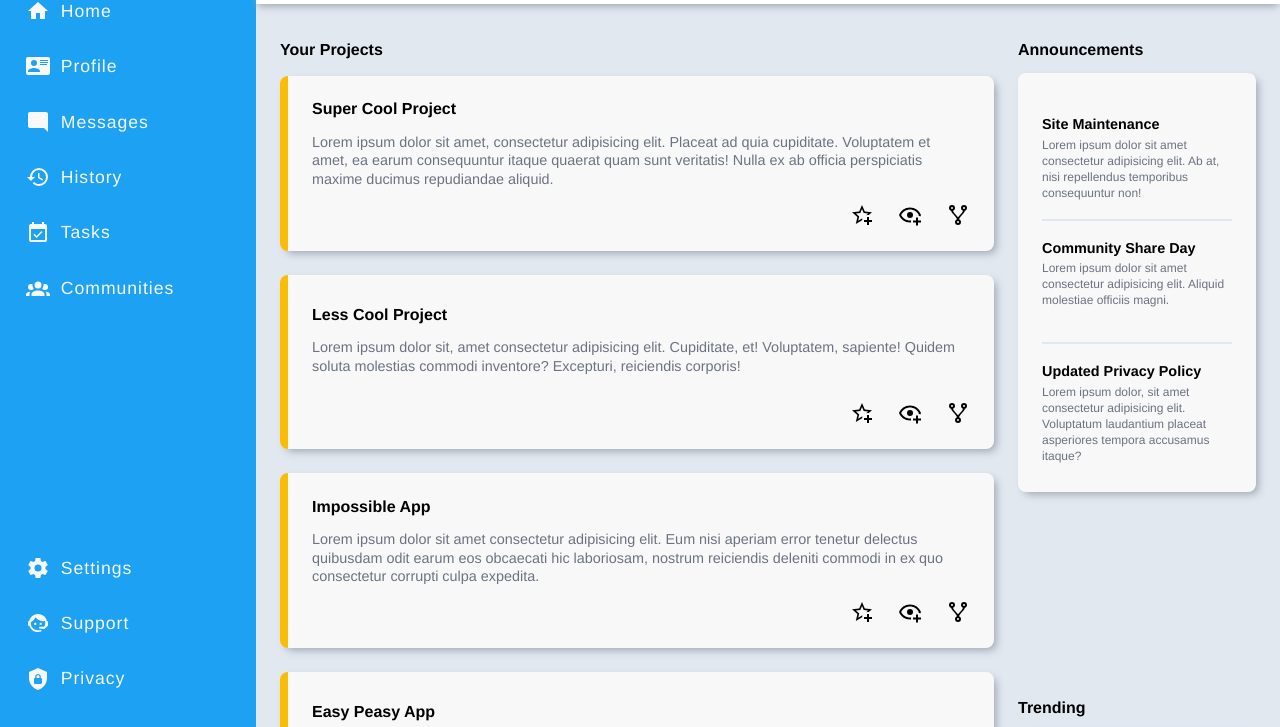
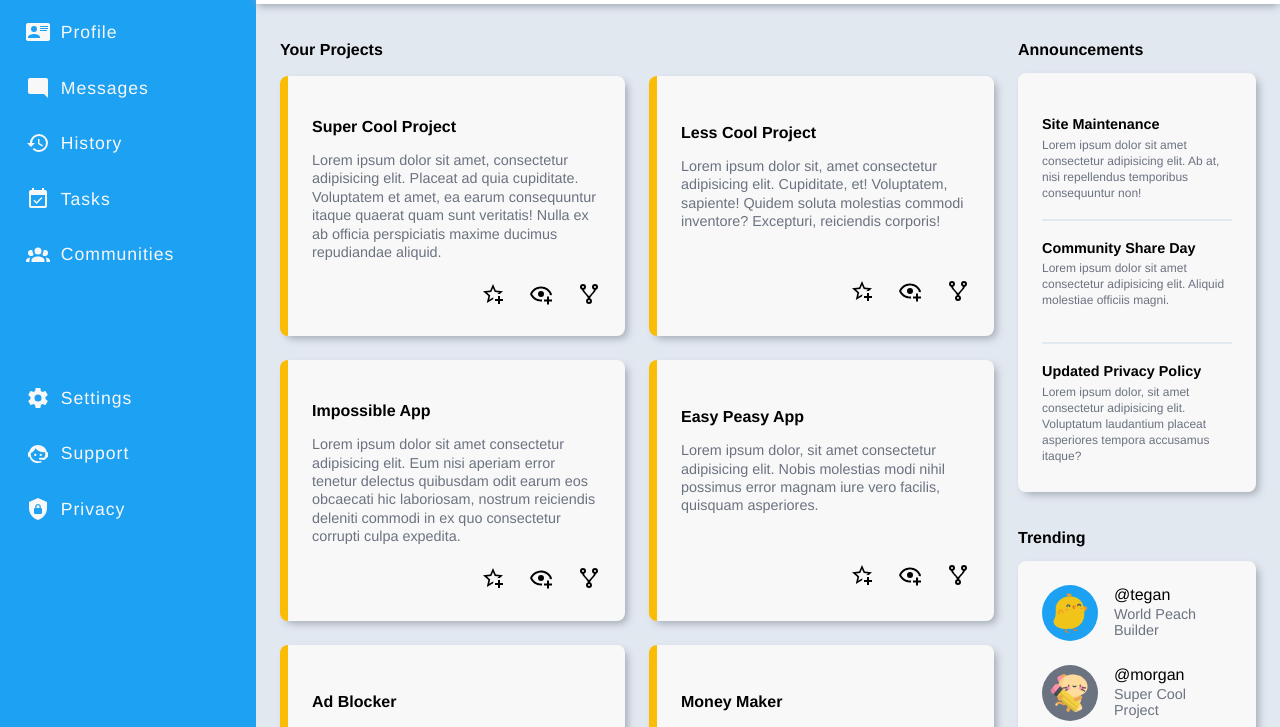
Before and after one commit to staneaurelius/full-stack-javascript, a plain HTML site: page 02-admin-dashboard/index.html in a window 1280 px wide. Shown: the part 188-915 px from the top of the page. Drawn offline with Linux system fonts and the light colour scheme.

Commit message:
Add dynamic project card grid

```diff
--- a/02-admin-dashboard/css/style.css
+++ b/02-admin-dashboard/css/style.css
@@ -192,7 +192,7 @@ h2 {
 .projects {
     grid-row: 1 / 3;
     display: grid;
-    grid-template-columns: repeat(auto-fit, minmax(450px, 1fr));
+    grid-template-columns: repeat(auto-fit, minmax(300px, 1fr));
     grid-template-rows: 1.5rem repeat(auto-fit, minmax(150px, 1fr));
     gap: 24px;
 }
```
